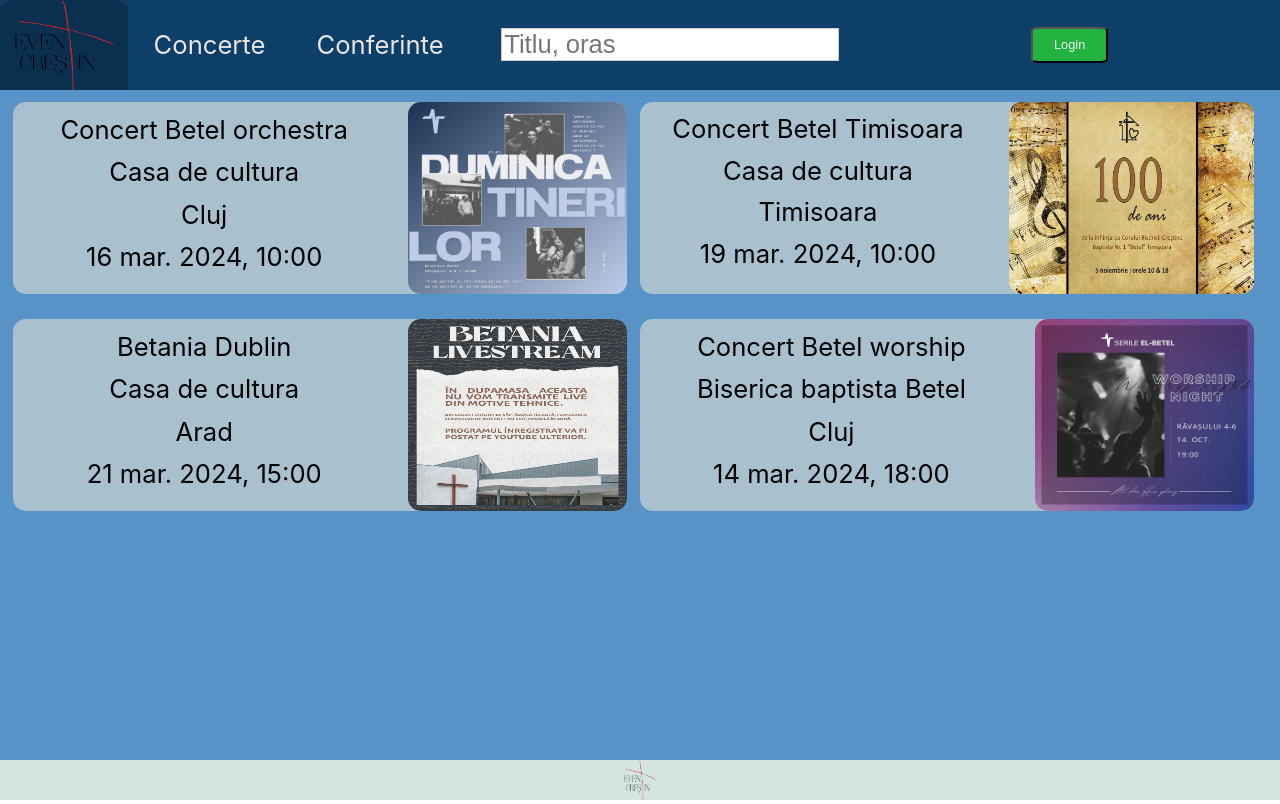
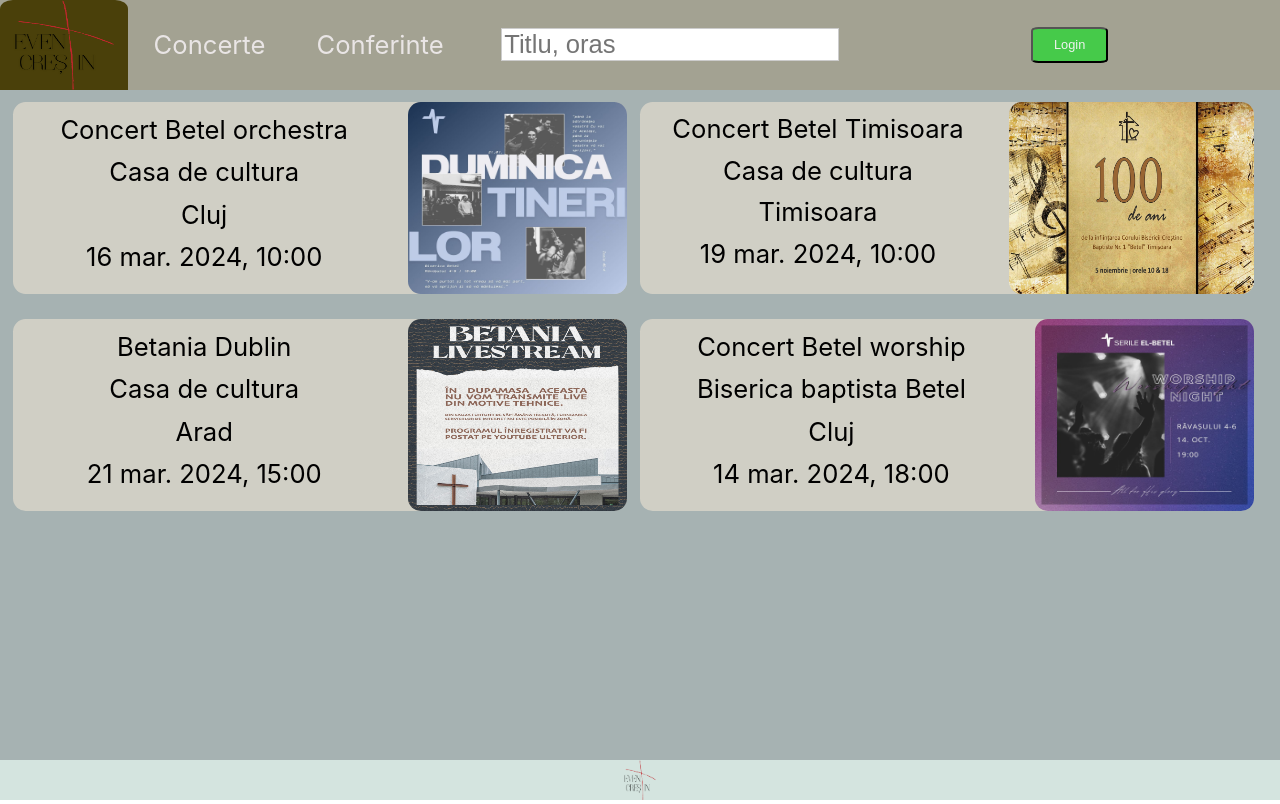
Before and after one commit to sebastianporumb/event-crestin, a React (Create React App) app: page / in a window 1280 px wide. Built offline with nearby package versions, Linux system fonts and the light colour scheme.

Commit message:
css update

```diff
--- a/src/App.css
+++ b/src/App.css
@@ -15,7 +15,7 @@
 
 .topnav {
   overflow: hidden;
-  background-color: #0d3f68;
+  background-color: #a3a292;
   height: 100%;
   display: flex;
   flex-direction: row;
@@ -28,7 +28,7 @@
 }
 
 .topnav a.active {
-  background-color: #0b304f;
+  background-color: #4a400a;
   color: white;
 }
 
@@ -87,19 +87,13 @@
   height: 90%;
   display: flex;
   flex-direction: row;
-  background-color: bisque;
+  background-color: rgb(166, 178, 178);
   width: 100%;
-  overflow: hidden;
 }
 
 .main_1 {
   width: 100%;
-  background-color: rgb(87, 147, 199);
   overflow-y: auto;
-}
-
-.main_1 > * {
-  flex: 0 0 50%;
 }
 
 .selected-card-image {
```
Also changed, not shown: src/Components/Images/EVENT1.png (deleted), src/Components/Images/background.png (added).
